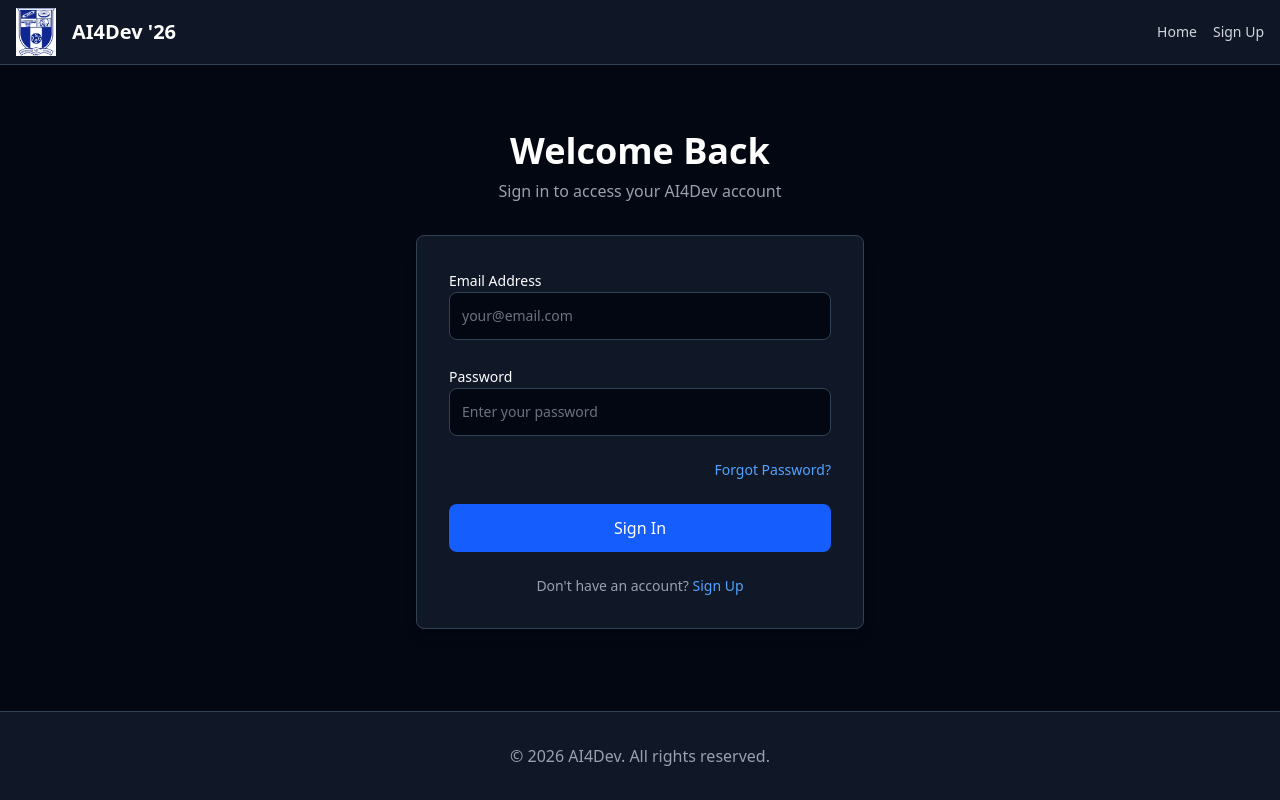
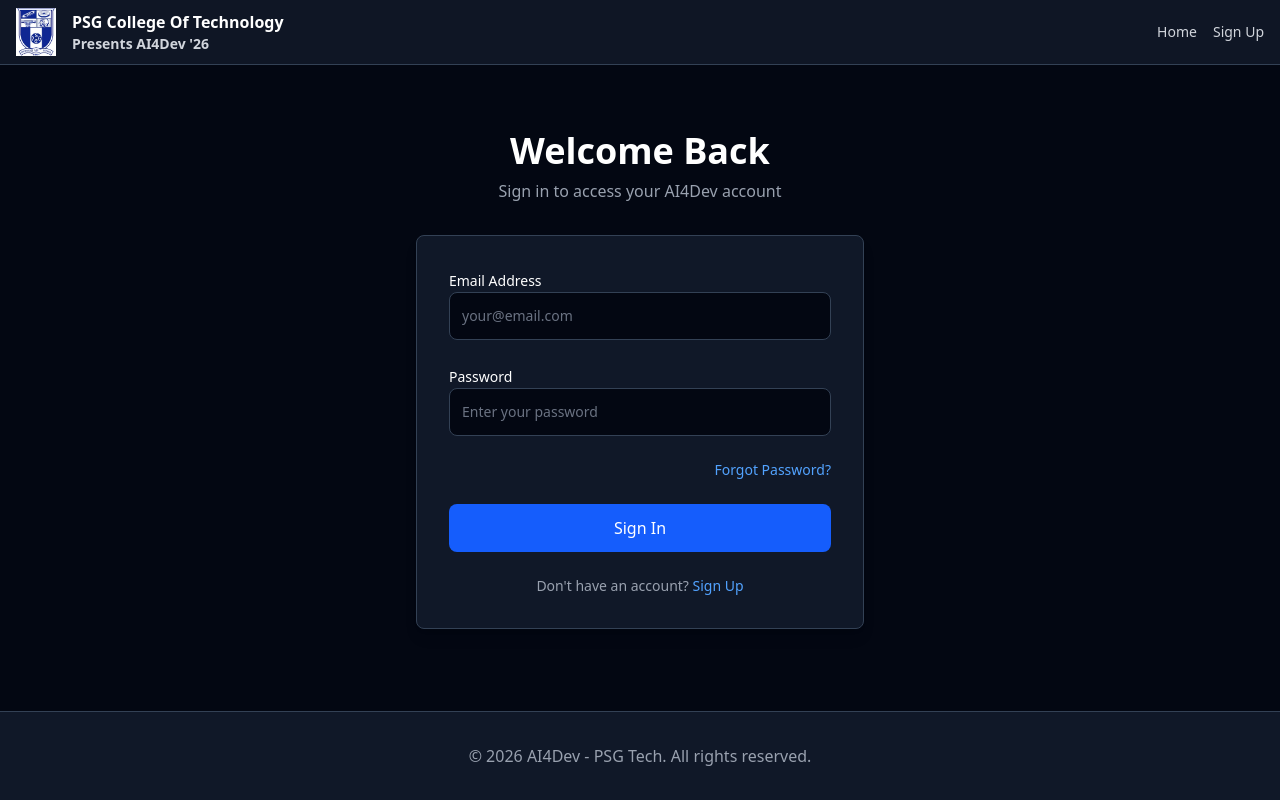
Before and after one commit to Abbilaash/hackfordev, a Next.js app in the folder frontend/: page /signin in a window 1280 px wide. Built offline with nearby package versions, Linux system fonts and the light colour scheme; no server answers.

Commit message:
frontend header footer chaged wrt NMC guidelines

```diff
--- a/frontend/src/app/register/page.jsx
+++ b/frontend/src/app/register/page.jsx
@@ -70,7 +70,13 @@
   return (
     <nav className='fixed top-0 left-0 right-0 z-50 bg-gray-900/95 backdrop-blur border-b border-gray-800'>
       <div className='container mx-auto px-4 h-16 flex items-center justify-between'>
-        <div className='text-xl font-bold text-white'>AI4Dev '26</div>
+        <div className='flex gap-4 items-center'>
+          <img src='/assets/psgtechlogo.jpeg' alt='' width='40px' height='30px' />
+          <div className='flex flex-col'>
+            <p className='text-base font-bold text-white'>PSG College Of Technology</p>
+            <p className='text-sm font-semibold text-gray-300'>Presents AI4Dev '26</p>
+          </div>
+        </div>
         <div className='flex items-center gap-4'>
           <a
             href='/'
--- a/frontend/src/app/signin/page.jsx
+++ b/frontend/src/app/signin/page.jsx
@@ -52,9 +52,12 @@
 const Navbar = () => (
   <nav className='fixed top-0 left-0 right-0 z-50 bg-gray-900/95 backdrop-blur border-b border-gray-800'>
     <div className='container mx-auto px-4 h-16 flex items-center justify-between'>
-      <div className='text-xl font-bold text-white flex gap-4 items-center'>
+      <div className='flex gap-4 items-center'>
         <img src='/assets/psgtechlogo.jpeg' alt='' width='40px' height='30px' />
-        <p>AI4Dev '26</p>
+        <div className='flex flex-col'>
+          <p className='text-base font-bold text-white'>PSG College Of Technology</p>
+          <p className='text-sm font-semibold text-gray-300'>Presents AI4Dev '26</p>
+        </div>
       </div>
       <div className='flex items-center gap-4'>
         <a
@@ -77,7 +80,7 @@
 const Footer = () => (
   <footer className='bg-gray-900 border-t border-gray-800 py-8 mt-auto'>
     <div className='container mx-auto px-4 text-center text-gray-400'>
-      <p>© 2026 AI4Dev. All rights reserved.</p>
+      <p>© 2026 AI4Dev - PSG Tech. All rights reserved.</p>
     </div>
   </footer>
 )
--- a/frontend/src/app/signup/page.jsx
+++ b/frontend/src/app/signup/page.jsx
@@ -54,9 +54,12 @@
 const Navbar = () => (
   <nav className='fixed top-0 left-0 right-0 z-50 bg-gray-900/95 backdrop-blur border-b border-gray-800'>
     <div className='container mx-auto px-4 h-16 flex items-center justify-between'>
-      <div className='text-xl font-bold text-white flex items-center gap-4'>
+      <div className='flex gap-4 items-center'>
         <img src='/assets/psgtechlogo.jpeg' alt='' width='40px' height='30px' />
-        <p>AI4Dev '26</p>
+        <div className='flex flex-col'>
+          <p className='text-base font-bold text-white'>PSG College Of Technology</p>
+          <p className='text-sm font-semibold text-gray-300'>Presents AI4Dev '26</p>
+        </div>
       </div>
       <div className='flex items-center gap-4'>
         <a
@@ -79,7 +82,7 @@
 const Footer = () => (
   <footer className='bg-gray-900 border-t border-gray-800 py-8 mt-auto'>
     <div className='container mx-auto px-4 text-center text-gray-400'>
-      <p>© 2026 AI4Dev. All rights reserved.</p>
+      <p>© 2026 AI4Dev - PSG Tech. All rights reserved.</p>
     </div>
   </footer>
 )
--- a/frontend/src/components/Footer.tsx
+++ b/frontend/src/components/Footer.tsx
@@ -85,18 +85,23 @@
               Contact Information
             </h4>
             <ul className="space-y-2 text-sm">
+              <li>
+                <div className="font-medium text-foreground">
+                  PSG College Of Technology
+                </div>
+                <div className="text-muted-foreground">Coding Club</div>
+              </li>
               <li className="text-muted-foreground">
                 <span className="font-medium text-foreground">Harini P:</span>{" "}
                 6366203232
               </li>
               <li className="text-muted-foreground">
-                <span className="font-medium text-foreground">Giriprakash:</span>{" "}
+                <span className="font-medium text-foreground">
+                  Giriprakash:
+                </span>{" "}
                 7695984737
               </li>
             </ul>
-            <p className="text-xs text-muted-foreground">
-              Organized by: <span className="font-medium">Coding Club</span>
-            </p>
           </div>
         </div>
 
@@ -108,7 +113,7 @@
             </p>
             <p className="text-sm text-muted-foreground">
               Built with ❤️ by{" "}
-              <span className="font-medium text-foreground">Coding Club</span>
+              <span className="font-medium text-foreground">PSG Tech</span>
             </p>
           </div>
         </div>
--- a/frontend/src/components/sections/Hero.jsx
+++ b/frontend/src/components/sections/Hero.jsx
@@ -128,15 +128,15 @@
                 alt="PSG Logo"
                 className="h-14 md:h-20 lg:h-24 w-auto object-contain"
               />
-              <h2 className="text-1xl sm:text-3xl md:text-5xl lg:text-6xl font-bold text-foreground tracking-tight">
-                PSG College of Technology
-              </h2>
               <img
                 src="/assets/75.jpeg"
                 alt="PSG Logo"
                 className="h-14 md:h-20 lg:h-24 w-auto object-contain"
               />
-               <img
+              <h2 className="text-1xl sm:text-3xl md:text-5xl lg:text-6xl font-bold text-foreground tracking-tight">
+                PSG College of Technology
+              </h2>
+              <img
                 src="/assets/100.jpeg"
                 alt="PSG Logo"
                 className="h-14 md:h-20 lg:h-24 w-auto object-contain"
@@ -148,7 +148,7 @@
               <img
                 src="/assets/codingclub.jpeg" // ← replace with actual path/URL to your Coding Club logo
                 alt="Coding Club Logo"
-                className="h-12 md:h-16 lg:h-20 w-auto object-contain"
+                className="h-16 md:h-20 lg:h-24 w-auto object-contain"
               />
               <h3 className="text-3xl md:text-4xl lg:text-5xl font-bold text-accent">
                 Coding Club
--- a/frontend/src/components/sections/Jury.jsx
+++ b/frontend/src/components/sections/Jury.jsx
@@ -77,7 +77,7 @@
   { name: 'Harini P', company: 'CSE' },
   { name: 'Muralitharan A', company: 'BME' },
   { name: 'Irudaya Paulin G', company: 'Production' },
-  { name: 'Abilash A T', company: 'AI ML' },
+  { name: 'A T Abbilaash', company: 'CSE (AI & ML)' },
   { name: 'Sai Kabilan A', company: 'ECE' },
   { name: 'Swetha A', company: 'ICE' },
   { name: 'Yashini N', company: 'FT' },
```
Also changed, not shown: frontend/public/assets/100-removebg-preview.png (added), frontend/public/assets/codingclub.jpeg.
